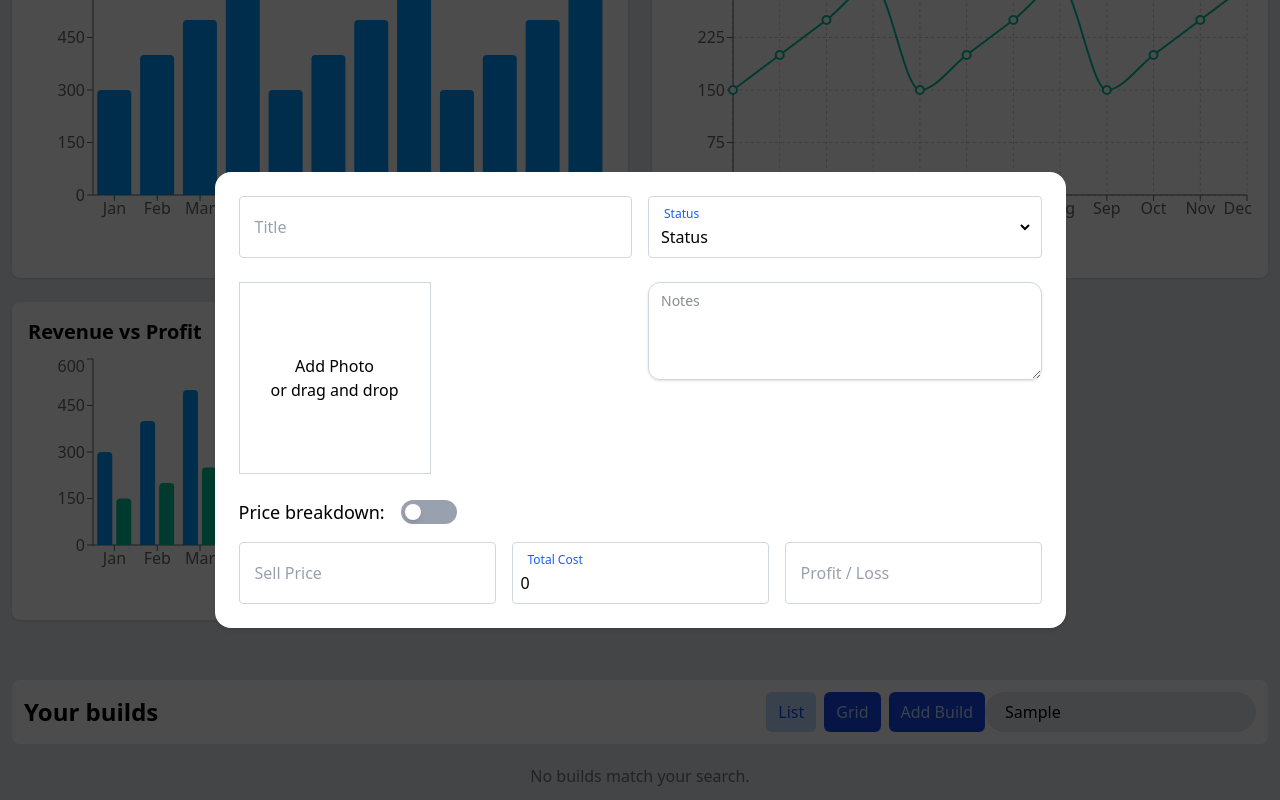
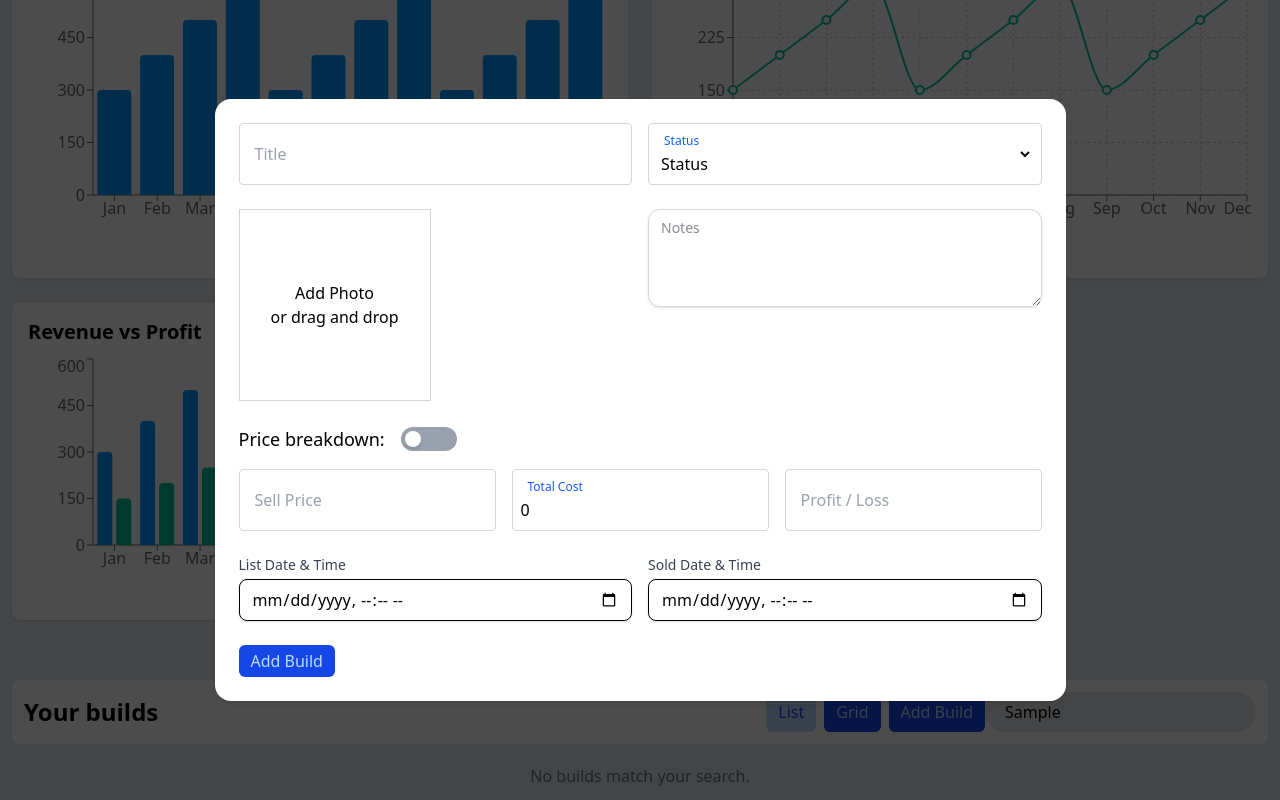
Before and after one commit to Dempsey845/pc-flipping-manager, a React (Vite) app: page / in a window 1280 px wide. Both pictures are taken after typing "Sample" into the empty fields and a click on the button "Add Build". Shown: the part 244-1044 px from the top of the page. Built offline with nearby package versions, Linux system fonts and the light colour scheme.

Commit message:
Added list and sold date inputs, added builds to local builds state when modal button is clicked.

```diff
--- a/src/App.jsx
+++ b/src/App.jsx
@@ -2,7 +2,6 @@ import { useEffect, useState } from "react";
 import "./App.css";
 import Analytics from "./components/Analytics";
 import Builds from "./components/Builds";
-import { getTimeDifferenceString } from "./helpers/epoch";
 import { calculateAverageTimeToSell, createBuild } from "./helpers/build";
 
 const testBuild = {
@@ -85,6 +84,10 @@ function App() {
     setBuilds(initialBuilds);
   }, []);
 
+  useEffect(() => {
+    console.log("Builds updated");
+  }, [builds]);
+
   return (
     <div className="app flex flex-col bg-gray-200 w-full h-full">
       <div className="content m-3 flex flex-col gap-15">
--- a/src/components/AddBuild.jsx
+++ b/src/components/AddBuild.jsx
@@ -4,11 +4,17 @@ import FloatingLabelDropdown from "./ui/FloatingLabelDropdown";
 import FloatingLabelInput from "./ui/FloatingLabelInput";
 import PriceBreakdown from "./PriceBreakdown";
 import TextArea from "./ui/TextArea";
+import { createBuild } from "../helpers/build";
 
-export default function AddBuild({ showModal, setShowModal }) {
+export default function AddBuild({ showModal, setShowModal, setBuilds }) {
   const [titleInput, setTitleInput] = useState("");
   const [selectedStatus, setSelectedStatus] = useState("");
-  const options = ["Pending", "For Sale", "Sold"];
+  const [sellPrice, setSellPrice] = useState("");
+  const [totalCost, setTotalCost] = useState(0);
+  const [listDateTime, setListDateTime] = useState("");
+  const [soldDateTime, setSoldDateTime] = useState("");
+
+  const options = ["For sale", "Sold"];
   const modalRef = useRef(null);
 
   // Handle outside click
@@ -27,6 +33,30 @@ export default function AddBuild({ showModal, setShowModal }) {
       document.removeEventListener("mousedown", handleClickOutside);
     };
   }, [showModal, setShowModal]);
+
+  const addBuild = () => {
+    console.log(selectedStatus);
+    const buildData = {
+      id: 72,
+      title: titleInput,
+      price: totalCost,
+      status: selectedStatus,
+      listDate: listDateTime
+        ? Math.floor(new Date(listDateTime).getTime() / 1000)
+        : null,
+      soldDate: soldDateTime
+        ? Math.floor(new Date(soldDateTime).getTime() / 1000)
+        : null,
+
+      imageSrc: "",
+      timeSinceSold: null,
+      timeSinceSoldSeconds: null,
+    };
+
+    const processedBuild = createBuild(buildData);
+    setBuilds((prev) => [...prev, processedBuild]);
+    console.log(`Created new build`, processedBuild);
+  };
 
   if (!showModal) return null;
 
@@ -64,7 +94,43 @@ export default function AddBuild({ showModal, setShowModal }) {
         </div>
 
         <div className="w-full">
-          <PriceBreakdown />
+          <PriceBreakdown
+            sellPrice={sellPrice}
+            setSellPrice={setSellPrice}
+            totalCost={totalCost}
+            setTotalCost={setTotalCost}
+          />
+        </div>
+
+        <div className="flex flex-col md:flex-row gap-4 w-full">
+          <div className="flex-1">
+            <label className="block text-sm text-gray-700 mb-1">
+              List Date & Time
+            </label>
+            <input
+              type="datetime-local"
+              value={listDateTime}
+              onChange={(e) => setListDateTime(e.target.value)}
+              className="w-full border px-3 py-2 rounded-lg shadow-sm"
+            />
+          </div>
+          <div className="flex-1">
+            <label className="block text-sm text-gray-700 mb-1">
+              Sold Date & Time
+            </label>
+            <input
+              type="datetime-local"
+              value={soldDateTime}
+              onChange={(e) => setSoldDateTime(e.target.value)}
+              className="w-full border px-3 py-2 rounded-lg shadow-sm"
+            />
+          </div>
+        </div>
+
+        <div className="w-full">
+          <button onClick={() => addBuild()} className="btn btn-primary-2">
+            Add Build
+          </button>
         </div>
       </div>
     </div>
--- a/src/components/Builds.jsx
+++ b/src/components/Builds.jsx
@@ -1,7 +1,6 @@
 import { useEffect, useState } from "react";
 import Build from "./Build";
 import BuildOptions from "./BuildOptions";
-import { getTimeDifferenceString } from "../helpers/epoch";
 import AddBuild from "./AddBuild";
 
 function BuildsHeader({
@@ -143,6 +142,7 @@ export default function Builds({ builds, setBuilds }) {
       <AddBuild
         showModal={showAddBuildModal}
         setShowModal={setShowAddBuildModal}
+        setBuilds={setBuilds}
       />
       <div className="flex flex-col gap-5 justify-center items-center">
         <BuildsHeader
--- a/src/components/PriceBreakdown.jsx
+++ b/src/components/PriceBreakdown.jsx
@@ -15,11 +15,14 @@ const DEFAULT_BREAKDOWN = [
 const formatCurrency = (value) =>
   isNaN(value) ? "" : `£${Number(value).toFixed(2)}`;
 
-export default function PriceBreakdown() {
+export default function PriceBreakdown({
+  sellPrice,
+  setSellPrice,
+  totalCost,
+  setTotalCost,
+}) {
   const [isEnabled, setIsEnabled] = useState(false);
   const [priceBreakdown, setPriceBreakdown] = useState([...DEFAULT_BREAKDOWN]);
-  const [sellPrice, setSellPrice] = useState("");
-  const [totalCost, setTotalCost] = useState(0);
   const [profitLoss, setProfitLoss] = useState("");
 
   const handleBreakdownChange = (index, field, value) => {
```
